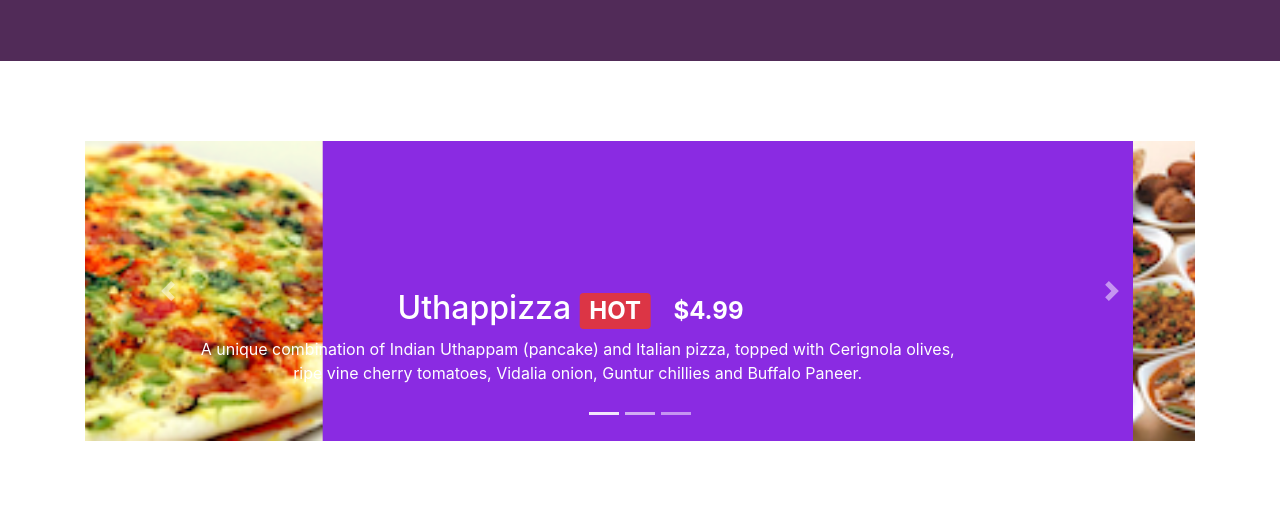
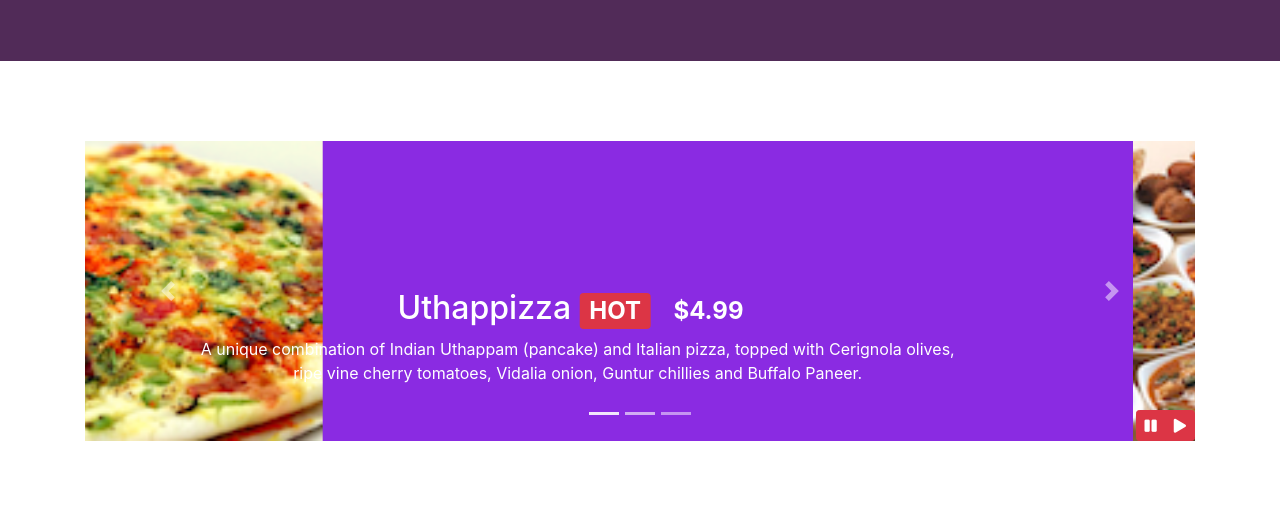
Before and after one commit to souravnair/mybootstrapproject, a plain HTML site: page index.html in a window 1280 px wide. Shown: the part 274-800 px from the top of the page. Drawn offline with nearby package versions, Linux system fonts and the light colour scheme.

Commit message:
jquery in index page for carousel

```diff
--- a/css/style.css
+++ b/css/style.css
@@ -33,6 +33,12 @@
       left: 0;
       min-height: 300px;
   }
+  #carouselButton {
+    right:0px;
+    position: absolute;
+    bottom: 0px;
+    z-index: 1;
+}
   @media all and (max-width:767px){
       .carousel-item img{
           width:100%;
--- a/index.html
+++ b/index.html
@@ -210,6 +210,14 @@
                     <span class="carousel-control-next-icon" aria-hidden="true"></span>
                     <span class="sr-only">Next</span>
                   </a>
+                  <div class="btn-group" id="carouselButton">
+                    <button class="btn btn-danger btn-sm" id="carousel-pause">
+                        <span class="fa fa-pause"></span>
+                    </button>
+                    <button class="btn btn-danger btn-sm" id="carousel-play">
+                        <span class="fa fa-play"></span>
+                    </button>
+                </div>
                </div>
 
             </div>
@@ -419,12 +427,22 @@
 <script src="https://cdn.jsdelivr.net/npm/popper.js@1.16.1/dist/umd/popper.min.js" integrity="sha384-9/reFTGAW83EW2RDu2S0VKaIzap3H66lZH81PoYlFhbGU+6BZp6G7niu735Sk7lN" crossorigin="anonymous"></script>
 <script src="https://stackpath.bootstrapcdn.com/bootstrap/4.5.2/js/bootstrap.min.js" integrity="sha384-B4gt1jrGC7Jh4AgTPSdUtOBvfO8shuf57BaghqFfPlYxofvL8/KUEfYiJOMMV+rV" crossorigin="anonymous"></script>
 
-   <!--script> //commented out
+   <!--script> //script for tooltip
     $(document).ready(function(){
       $('[data-toggle="tooltip"]').tooltip();
     });
     </script-->
-
+   <script>
+     $(document).ready(function(){
+            $("#myCarousel").carousel( { interval: 2000 } );
+            $("#carousel-pause").click(function(){
+                $("#myCarousel").carousel('pause');
+            });
+            $("#carousel-play").click(function(){
+                $("#myCarousel").carousel('cycle');
+            });
+        });
+   </script>
 </body>
 
 </html>
```
